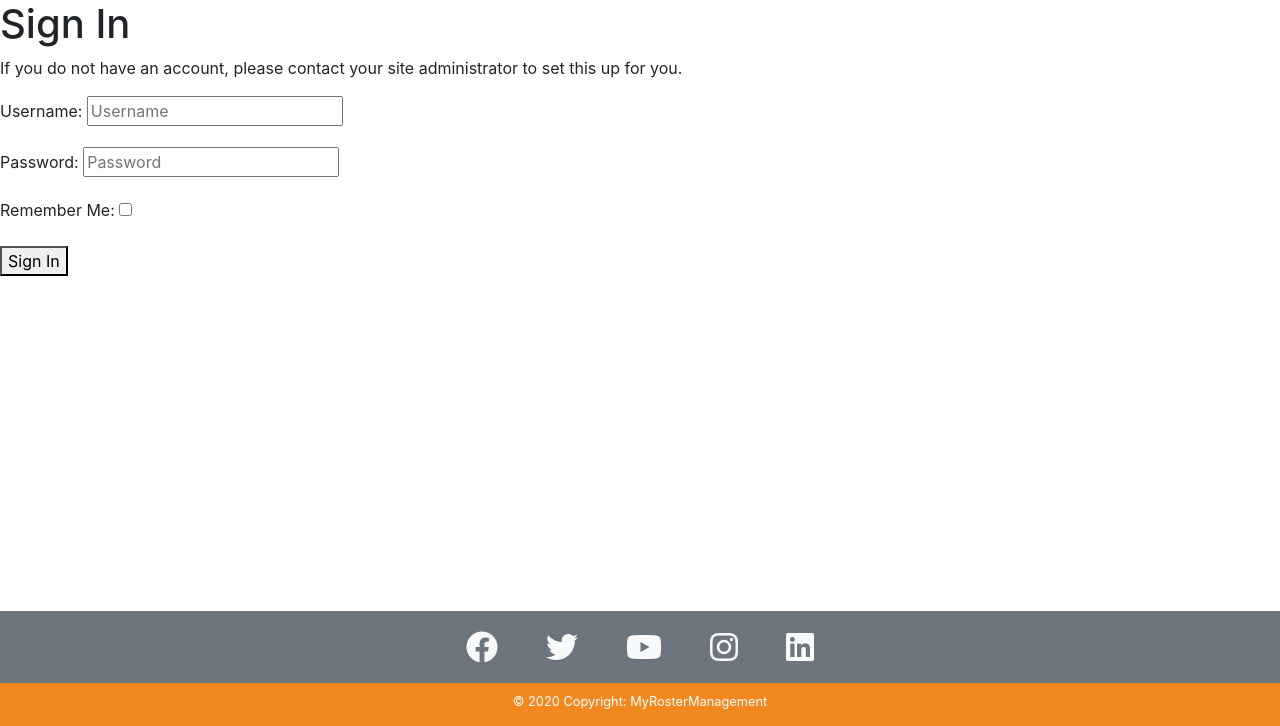
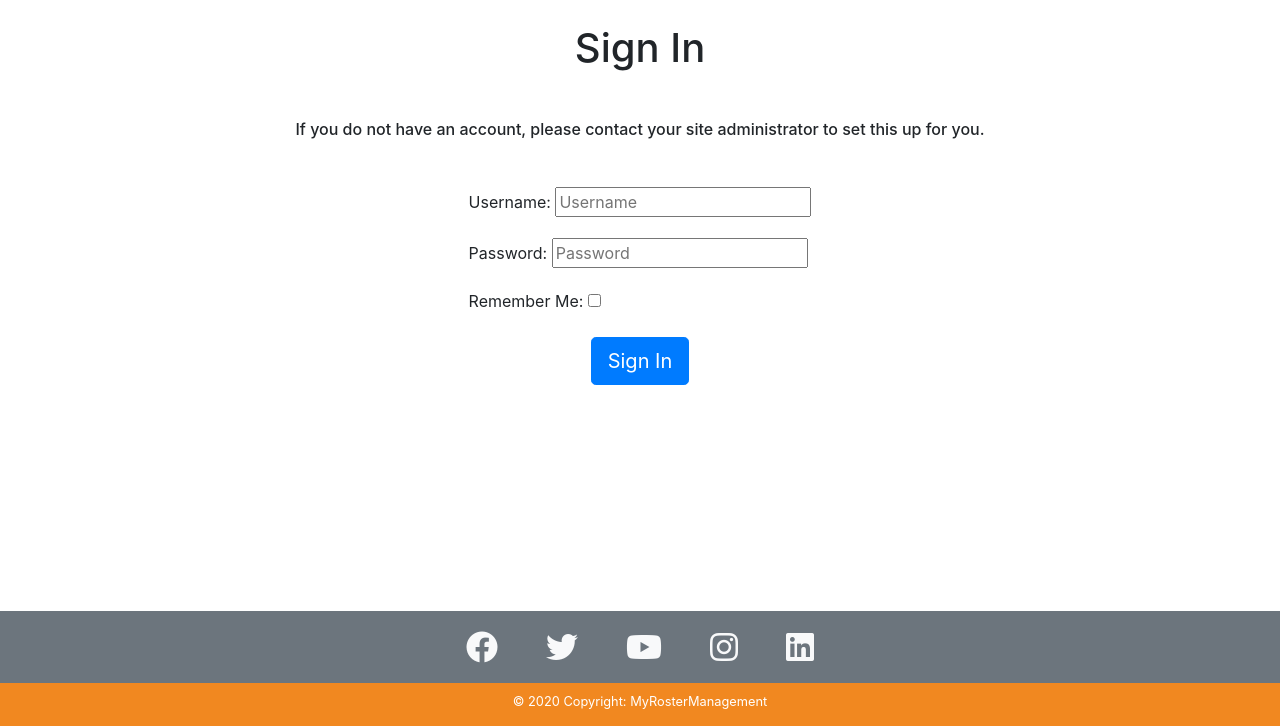
Before and after one commit to ConorG180/my-roster-management, a Django app: page /accounts/login/ in a window 1280 px wide. Shown: the part 74-800 px from the top of the page. Run offline with Django 3.2, Linux system fonts and the light colour scheme; some libraries are stand-ins or nearby versions.

Commit message:
Add styling to login.html with bootstrap

```diff
--- a/templates/account/login.html
+++ b/templates/account/login.html
@@ -1,24 +1,37 @@
 {% extends "base.html" %}
-
 {% load i18n %}
 {% load account socialaccount %}
 
 {% block head_title %}{% endblock %}
 
 {% block content %}
-<!-- ////// containers etc. -->
-<h1>{% trans "Sign In" %}</h1>
+<div class="container-md container-fluid">
+  <div class="row">
+      <div class="col-xl-8 offset-xl-2 col-lg-10 offset-lg-1 col d-flex justify-content-center mt-lg-4 mb-3 bg-white rounded">
+          <h1>{% trans "Sign In" %}</h1>
 
-<p>{% blocktrans %}If you do not have an account, please contact your site
-  administrator to set this up for you.{% endblocktrans %}</p>
 
-<form class="login" method="POST" action="{% url 'account_login' %}">
+</div>
+<div class="col-xl-8 offset-xl-2 col-lg-10 offset-lg-1 col d-flex justify-content-center mt-lg-4 mb-3 bg-white rounded">
+  <h6>{% blocktrans %}If you do not have an account, please contact your site
+    administrator to set this up for you.{% endblocktrans %}</h6>
+</div>
+</div>
+
+<div class="row">
+  <div class="col-xl-8 offset-xl-2 col-lg-10 offset-lg-1 col d-flex justify-content-center mt-lg-4 mb-3 bg-white rounded">
+
+
+<form class="login d-flex justify-content-center flex-column" method="POST" action="{% url 'account_login' %}">
   {% csrf_token %}
   {{ form.as_p }}
   {% if redirect_field_value %}
   <input type="hidden" name="{{ redirect_field_name }}" value="{{ redirect_field_value }}" />
   {% endif %}
-  <button class="primaryAction" type="submit">{% trans "Sign In" %}</button>
+  <button class="primaryAction btn btn-primary btn-lg align-center mx-auto" type="submit">{% trans "Sign In" %}</button>
 </form>
+</div>
+</div>
+</div>
 
 {% endblock %}
```
